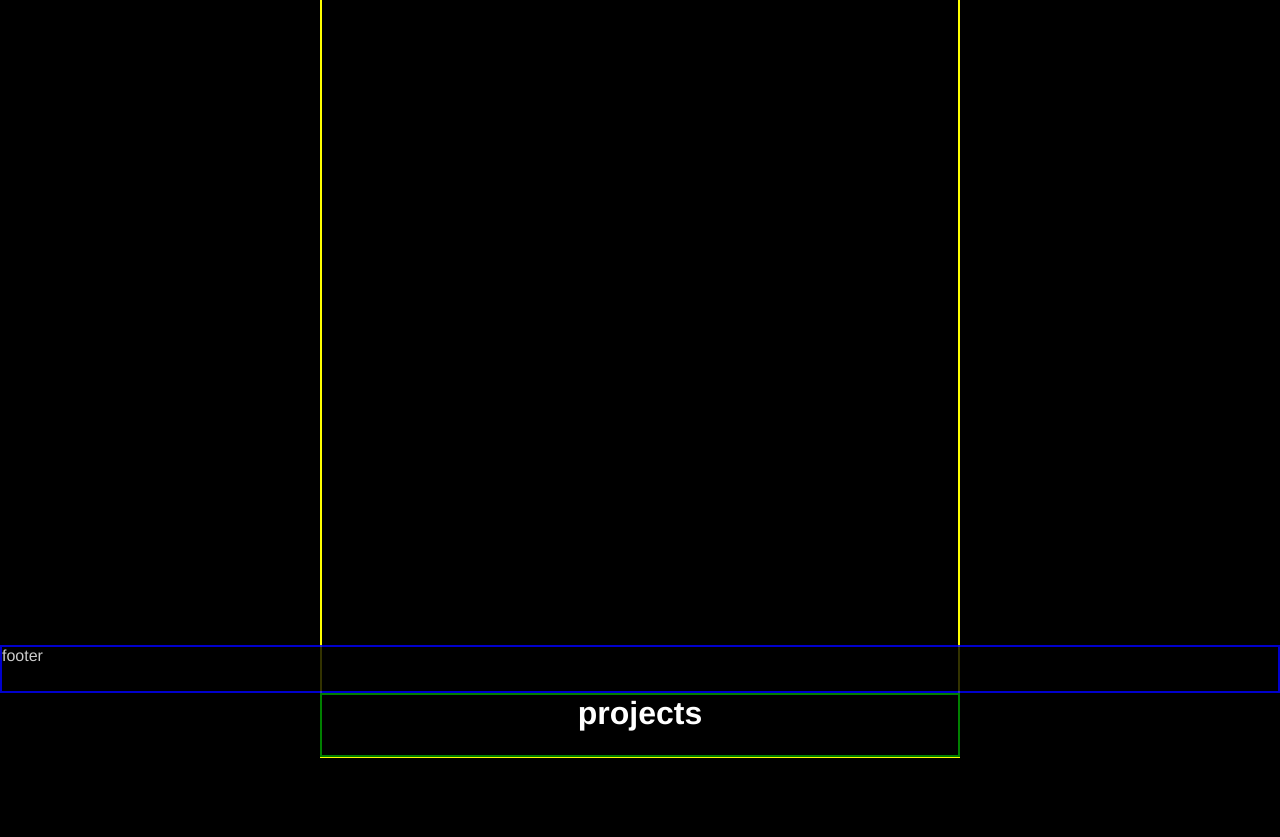
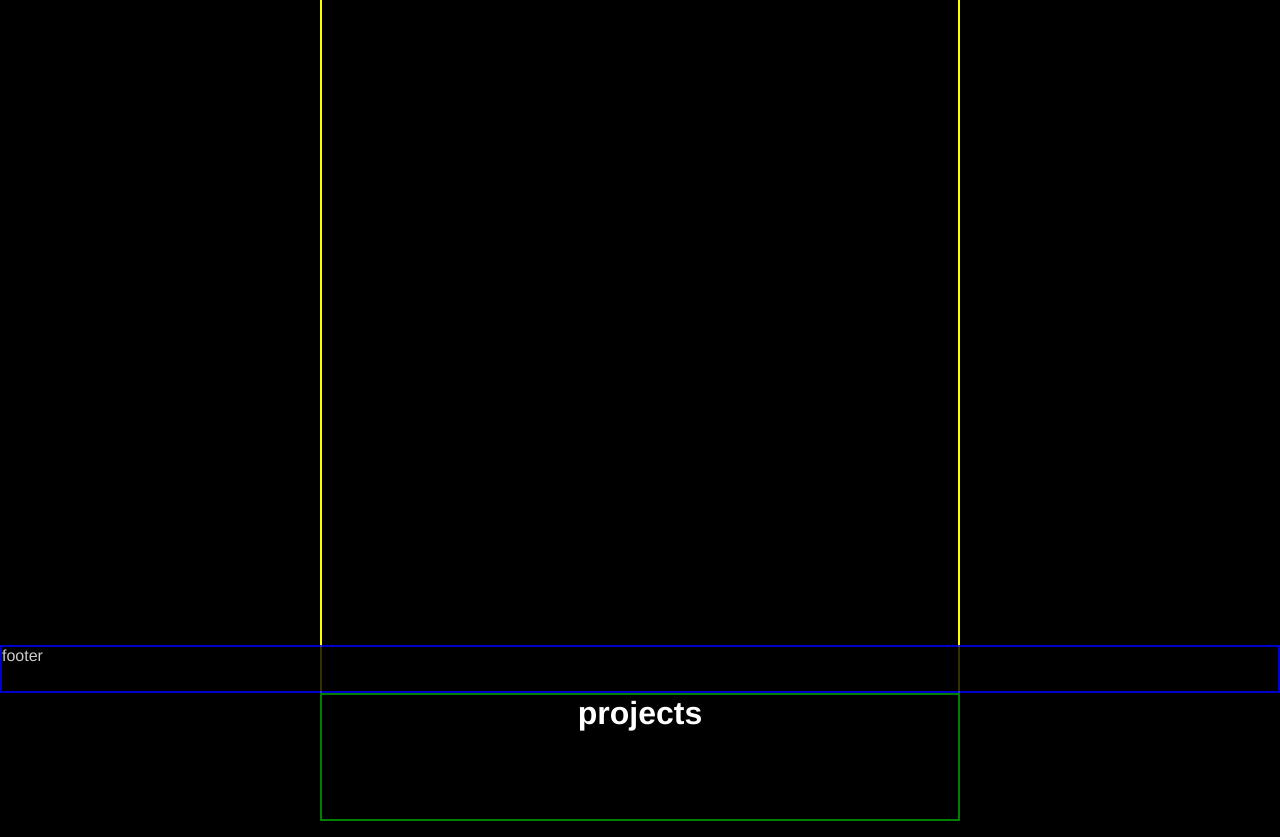
Before and after one commit to mrcreel/fcc-portfolio, a plain HTML site: page index.html in a window 1280 px wide. Shown: the part 107-944 px from the top of the page. Before the commit the page ends 880 px from the top, so only its background shows below. Drawn offline with Linux system fonts and the light colour scheme.

Commit message:
css shanges

```diff
--- a/styles.css
+++ b/styles.css
@@ -34,7 +34,7 @@ body {
 #projects {
   border: 2px solid green;
   position: relative;
-  height: 64px;
+  height: 128px;
   width: 100%;
   margin: 0 auto;
   max-width: 640px;
```
